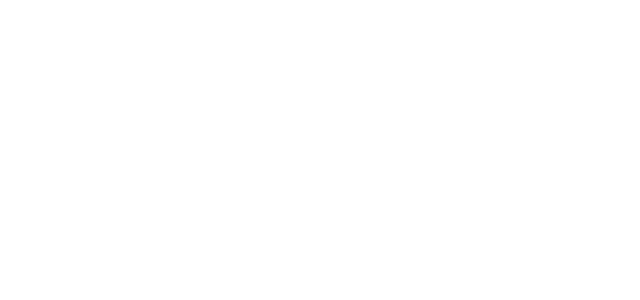
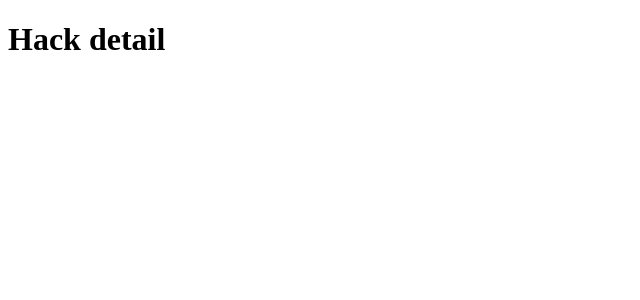
Before and after one commit to hackthehack/hack-zero-v2, a React (Create React App) app: page /hack/1 in a window 1280 px wide. Shown: the top 300 px of the page, without its empty margins (0-640 px from the left). Built offline with nearby package versions, Linux system fonts and the light colour scheme.

Commit message:
able to navigate to individual page with id

```diff
--- a/src/App.js
+++ b/src/App.js
@@ -2,6 +2,7 @@
 import { BrowserRouter, Switch, Route } from "react-router-dom";
 import CreateHack from "./components/create-hack";
 import HacksPage from "./components/HacksPage";
+import HackDetail from "./components/HackDetail";
 
 function App() {
   return (
@@ -13,6 +14,9 @@
         <Route path="/hacks">
           <HacksPage />
         </Route>
+        <Route path="/hack/:id">
+          <HackDetail />
+        </Route>
       </Switch>
     </BrowserRouter>
   );
--- /dev/null
+++ b/src/components/HackDetail.js
@@ -0,0 +1,7 @@
+import React from "react";
+
+const HackDetail = props => {
+  return <h1>Hack detail</h1>;
+};
+
+export default HackDetail;
--- a/src/components/HacksPage.js
+++ b/src/components/HacksPage.js
@@ -1,6 +1,7 @@
 import React, { useState, useEffect } from "react";
 import Container from "@material-ui/core/Container";
 import Grid from "@material-ui/core/Grid";
+import { Link } from "react-router-dom";
 import Typography from "@material-ui/core/Typography";
 import { makeStyles } from "@material-ui/core/styles";
 import Paper from "@material-ui/core/Paper";
@@ -36,7 +37,14 @@
   const renderHacks = () => {
     return data.map(hack => {
       return (
-        <Grid data-testid="hack-idea" key={hack.title} item xs={12}>
+        <Grid
+          component={Link}
+          to={`/hack/${hack._id}`}
+          data-testid="hack-idea"
+          key={hack._id}
+          item
+          xs={12}
+        >
           <Paper className={classes.paper} key={hack.title}>
             <Typography variant="h2" component="h2">
               Name: {hack.title}
```
